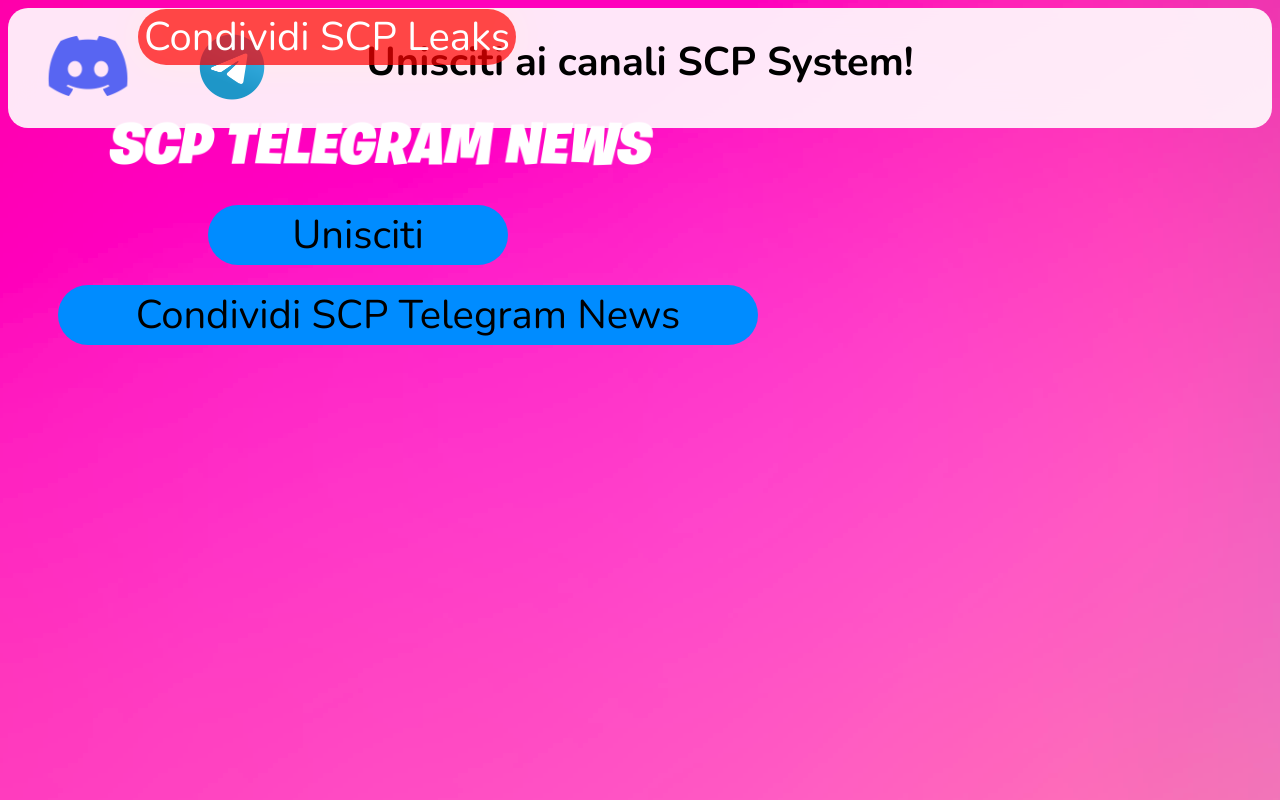
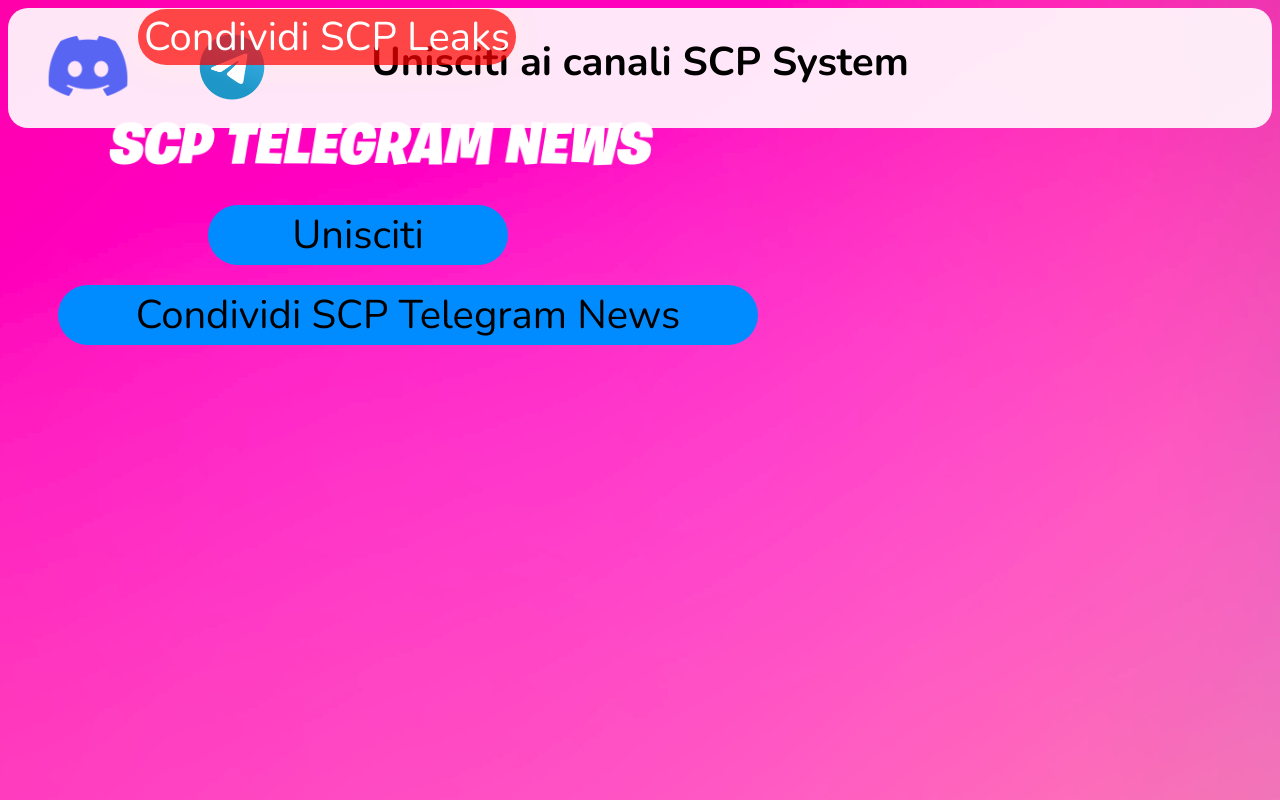
Before and after one commit to Pierlu096/scpsystem.github.io, a plain HTML site: page main.html in a window 1280 px wide. Shown: the top 800 px of the page. Drawn offline with nearby package versions, Linux system fonts and the light colour scheme; a script that the page names is missing.

Commit message:
small adjustment

```diff
--- a/main.html
+++ b/main.html
@@ -11,7 +11,7 @@
         <body>
             <div id="isk"></div>
             <header class="sevenrings">
-                <h1 class="positions">Unisciti ai canali SCP System!</h1>
+                <h1 class="positions">Unisciti ai canali SCP System</h1>
                 <img class="thank_u_next" src="./images/discord-logo.png" alt="Discord Logo">
                 <img class="breakupwithyourgirlfriendimbored" src="./images/Telegram-Logo.png" alt="Tg logo">
                 <img class="makeup" src="./images/SCP Logo Black.png" alt="logo scp">
```
